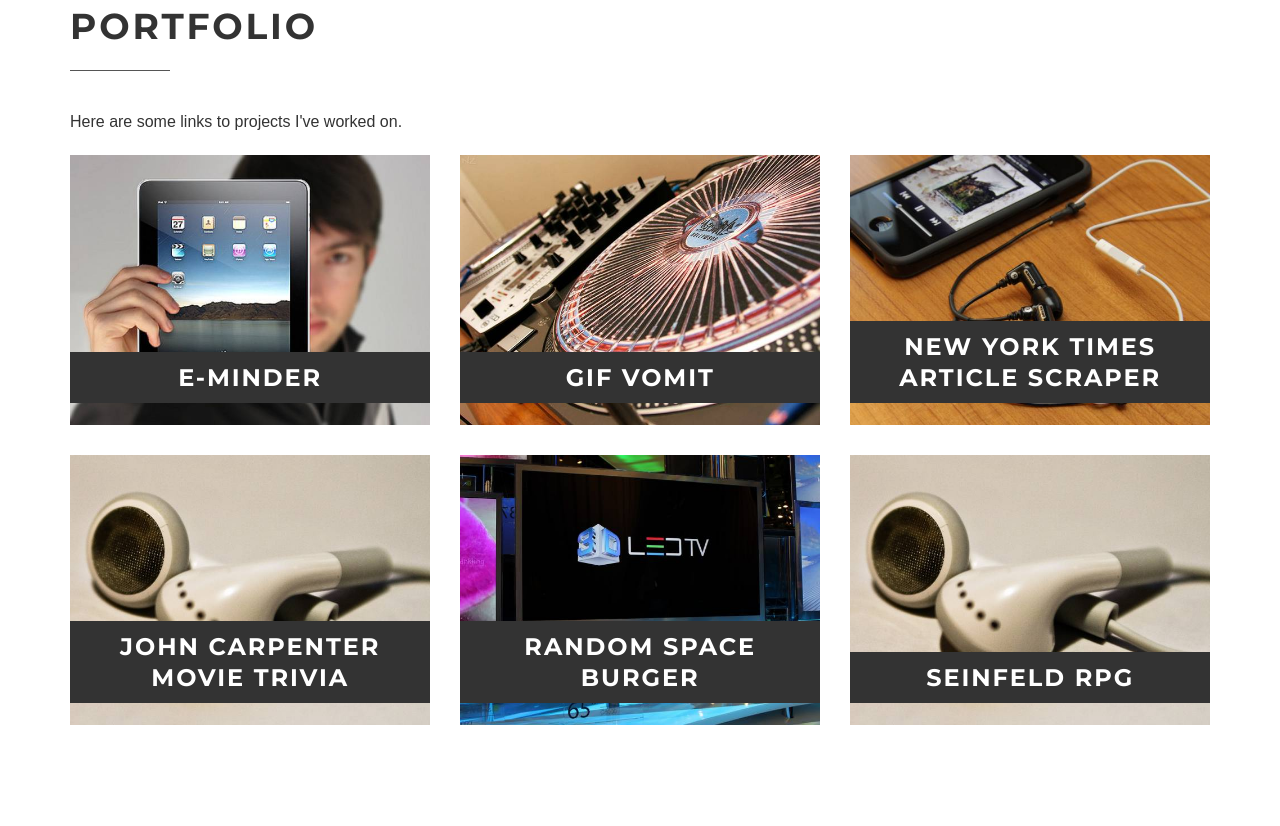
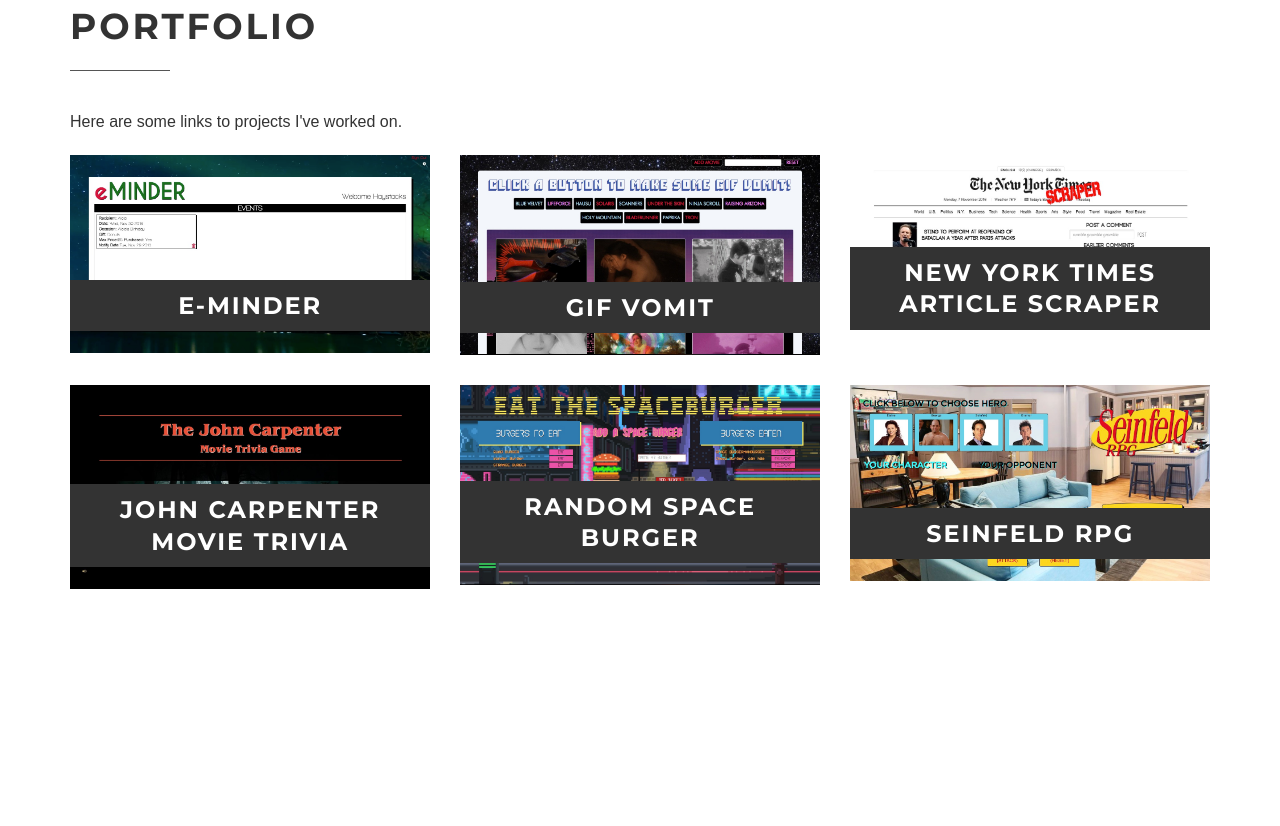
Before and after one commit to shaanobney/shaanobney.github.io, a plain HTML site: page index.html in a window 1280 px wide. Shown: the part 1854-2680 px from the top of the page. Drawn offline with nearby package versions, Linux system fonts and the light colour scheme; some packages are replaced by stand-ins of ours.

Commit message:
updated port

```diff
--- a/index.html
+++ b/index.html
@@ -89,24 +89,24 @@
             </div>
             <div class="row">
               <div class="col-sm-4">
-                <div class="box"><a href="https://pure-scrubland-84099.herokuapp.com/" target="_blank"><img src="img/technics-q-c-640-480-1.jpg" alt="" class="img-responsive"><h3 class="port-overlay">E-Minder</h3></a></div>
+                <div class="box"><a href="https://pure-scrubland-84099.herokuapp.com/" target="_blank"><img src="img/1.jpg" alt="" class="img-responsive"><h3 class="port-overlay">E-Minder</h3></a></div>
               </div>
               <div class="col-sm-4">
-                <div class="box"><a href="https://guarded-brook-40335.herokuapp.com/" target="_blank"><img src="img/technics-q-c-640-480-2.jpg" alt="" class="img-responsive"><h3 class="port-overlay">Gif Vomit</h3></a></div>
+                <div class="box"><a href="https://guarded-brook-40335.herokuapp.com/" target="_blank"><img src="img/2.jpg" alt="" class="img-responsive"><h3 class="port-overlay">Gif Vomit</h3></a></div>
               </div>
               <div class="col-sm-4">
-                <div class="box"><a href="https://whispering-fjord-19584.herokuapp.com/" target="_blank"><img src="img/technics-q-c-640-480-7.jpg" alt="" class="img-responsive"><h3 class="port-overlay">New York Times Article Scraper</h3></a></div>
+                <div class="box"><a href="https://whispering-fjord-19584.herokuapp.com/" target="_blank"><img src="img/3.jpg" alt="" class="img-responsive"><h3 class="port-overlay">New York Times Article Scraper</h3></a></div>
               </div>
             </div>
             <div class="row">
               <div class="col-sm-4">
-                <div class="box"><a href="https://blooming-journey-46129.herokuapp.com/" target="_blank"><img src="img/technics-q-c-640-480-5.jpg" alt="" class="img-responsive"><h3 class="port-overlay">John Carpenter Movie Trivia</h3></a></div>
+                <div class="box"><a href="https://blooming-journey-46129.herokuapp.com/" target="_blank"><img src="img/4.jpg" alt="" class="img-responsive"><h3 class="port-overlay">John Carpenter Movie Trivia</h3></a></div>
                 </div>
               <div class="col-sm-4">
-                <div class="box"><a href="https://shielded-forest-42466.herokuapp.com/index" target="_blank"><img src="img/technics-q-c-640-480-9.jpg" alt="" class="img-responsive"><h3 class="port-overlay">Random Space Burger</h3></a></div>
+                <div class="box"><a href="https://shielded-forest-42466.herokuapp.com/index" target="_blank"><img src="img/5.jpg" alt="" class="img-responsive"><h3 class="port-overlay">Random Space Burger</h3></a></div>
               </div>
               <div class="col-sm-4">
-                <div class="box"><a href="https://guarded-brushlands-65628.herokuapp.com/" target="_blank"><img src="img/technics-q-c-640-480-5.jpg" alt="" class="img-responsive"><h3 class="port-overlay">Seinfeld RPG</h3></a></div>
+                <div class="box"><a href="https://guarded-brushlands-65628.herokuapp.com/" target="_blank"><img src="img/6.jpg" alt="" class="img-responsive"><h3 class="port-overlay">Seinfeld RPG</h3></a></div>
               </div>
               </div>
             </div>
@@ -149,7 +149,7 @@
                       <textarea rows="6" name="message" placeholder="Enter your message" required="required" class="form-control"></textarea>
                     </div>
                     <div class="text-center">
-                      <input type="submit" name="name" value="blast that thing off!" class="btn btn-primary btn-block">
+                      <input type="submit" name="name" value="SUBMIT" class="btn btn-primary btn-block">
                     </div>
                   </div>
                 </form>
@@ -163,8 +163,7 @@
         </div>
       </div>
     </section>
-    <div id="map"></div>
-    <footer style="background-color: #111;" class="section-inverse">
+      <footer style="background-color: #111;" class="section-inverse">
       <div class="container">
         <div class="row copyright">
           <div class="col-md-6">
```
Also changed, not shown: img/1.jpg (added), img/2.jpg (added), img/3.jpg (added), img/4.jpg (added), img/5.jpg (added), img/6.jpg (added), img/jewelry-store.svg (deleted), img/marina.svg (deleted), img/marker.png (deleted), img/technics-q-c-640-480-1.jpg (deleted), img/technics-q-c-640-480-2.jpg (deleted), img/technics-q-c-640-480-5.jpg (deleted), img/technics-q-c-640-480-7.jpg (deleted), img/technics-q-c-640-480-9.jpg (deleted).
